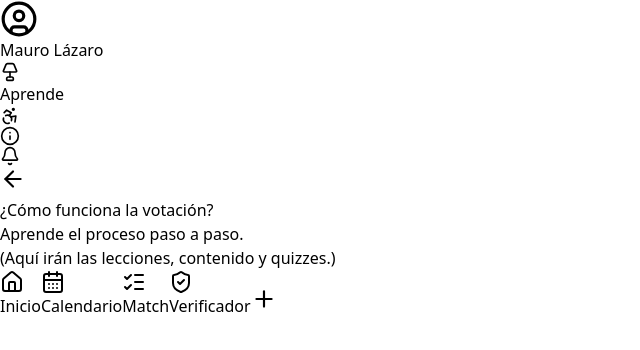
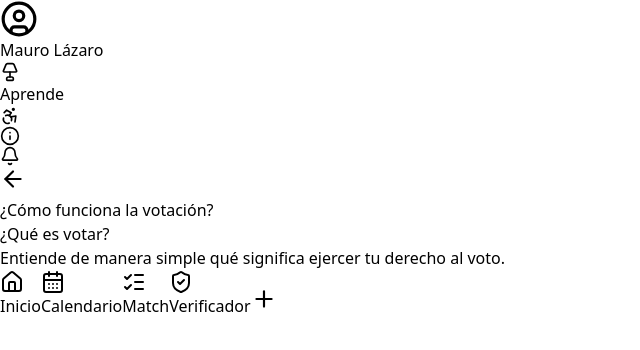
Before and after one commit to Is-Alejandro/verivoto, a React (Vite) app: page /aprende/votacion in a window 1280 px wide. Shown: the top 350 px of the page, without its empty margins (0-640 px from the left). Built offline with nearby package versions, Linux system fonts and the light colour scheme.

Commit message:
secccion aprende con 1 card funcionando, sin muhcos estilos

```diff
--- /dev/null
+++ b/src/features/aprende/VotacionLeccion1Page.tsx
@@ -0,0 +1,45 @@
+import { ArrowLeft } from "lucide-react";
+
+export default function VotacionLeccion1Page() {
+  return (
+    <div className="min-h-screen bg-[#F5F7FA] pb-24">
+
+      {/* HEADER */}
+      <header className="px-4 pt-4 flex items-center gap-3">
+        <button onClick={() => window.history.back()}>
+          <ArrowLeft size={26} className="text-neutral-700" />
+        </button>
+
+        <h1 className="text-[20px] font-semibold text-neutral-900">
+          ¿Qué es votar?
+        </h1>
+      </header>
+
+      {/* CONTENIDO */}
+      <div className="px-4 mt-4 flex flex-col gap-4">
+
+        <p className="text-[15px] text-neutral-700 leading-relaxed">
+          Votar es una forma en la que los ciudadanos participan en la vida
+          democrática del país. A través del voto, eliges a tus representantes
+          y decides sobre asuntos importantes para tu comunidad.
+        </p>
+
+        <div className="bg-white rounded-xl shadow-sm p-4">
+          <h3 className="font-semibold text-neutral-800">
+            ¿Por qué es importante?
+          </h3>
+          <p className="text-[14px] text-neutral-600 mt-2">
+            Tu voto ayuda a construir un país más justo y representativo.
+            Cada elección es una oportunidad para que tu voz sea escuchada.
+          </p>
+        </div>
+
+        <img
+          src="/images/votacion-simple.png"
+          className="rounded-xl shadow-sm"
+          alt="Ilustración de voto"
+        />
+      </div>
+    </div>
+  );
+}
--- /dev/null
+++ b/src/features/aprende/VotacionLeccionesPage.tsx
@@ -0,0 +1,40 @@
+import { ArrowLeft } from "lucide-react";
+import { useNavigate } from "react-router-dom";
+
+export default function VotacionLeccionesPage() {
+  const navigate = useNavigate();
+
+  return (
+    <div className="min-h-screen bg-[#F5F7FA] pb-24">
+
+      {/* HEADER */}
+      <header className="px-4 pt-4 flex items-center gap-3">
+        <button onClick={() => window.history.back()}>
+          <ArrowLeft size={26} className="text-neutral-700" />
+        </button>
+
+        <h1 className="text-[20px] font-semibold text-neutral-900">
+          ¿Cómo funciona la votación?
+        </h1>
+      </header>
+
+      {/* LISTA DE LECCIONES */}
+      <div className="px-4 mt-5 flex flex-col gap-4">
+
+        {/* Card de lección */}
+        <div
+          onClick={() => navigate("/aprende/votacion/leccion-1")}
+          className="bg-white shadow-sm rounded-xl p-4 cursor-pointer active:scale-[0.98] transition"
+        >
+          <h3 className="text-[16px] font-semibold text-neutral-900">
+            ¿Qué es votar?
+          </h3>
+          <p className="text-[14px] text-neutral-600 mt-1">
+            Entiende de manera simple qué significa ejercer tu derecho al voto.
+          </p>
+        </div>
+
+      </div>
+    </div>
+  );
+}
--- a/src/router/AppRouter.tsx
+++ b/src/router/AppRouter.tsx
@@ -14,6 +14,10 @@ import InfoElectoresPage from "../features/infoElectores/InfoElectoresPage";
 import AprendeHomePage from "../features/aprende/AprendeHomePage";
 import AprendeCategoriaPage from "../features/aprende/AprendeCategoriaPage";
 
+// NUEVO: Lecciones de Votación
+import VotacionLeccionesPage from "../features/aprende/VotacionLeccionesPage";
+import VotacionLeccion1Page from "../features/aprende/VotacionLeccion1Page";
+
 interface PlaceholderProps {
   title: string;
 }
@@ -23,8 +27,7 @@ function PlaceholderPage({ title }: PlaceholderProps) {
     <div className="p-6">
       <h1 className="text-2xl font-bold text-neutral-900">{title}</h1>
       <p className="mt-2 text-neutral-600 text-sm">
-        Esta pantalla aún no está desarrollada.
-        (Pero ya tiene navegación funcional.)
+        Esta pantalla aún no está desarrollada. (Pero ya tiene navegación funcional.)
       </p>
     </div>
   );
@@ -79,12 +82,7 @@ export default function AppRouter() {
           {/* Categorías internas */}
           <Route
             path="/aprende/votacion"
-            element={
-              <AprendeCategoriaPage
-                title="¿Cómo funciona la votación?"
-                description="Aprende el proceso paso a paso."
-              />
-            }
+            element={<VotacionLeccionesPage />}
           />
 
           <Route
@@ -117,6 +115,16 @@ export default function AppRouter() {
             }
           />
 
+          {/* ----------------------------- */}
+          {/*      LECCIONES INTERNAS      */}
+          {/* ----------------------------- */}
+
+          {/* Lección 1 de votación */}
+          <Route
+            path="/aprende/votacion/leccion-1"
+            element={<VotacionLeccion1Page />}
+          />
+
           {/* Redirects */}
           <Route path="/home" element={<Navigate to="/" replace />} />
 
```
